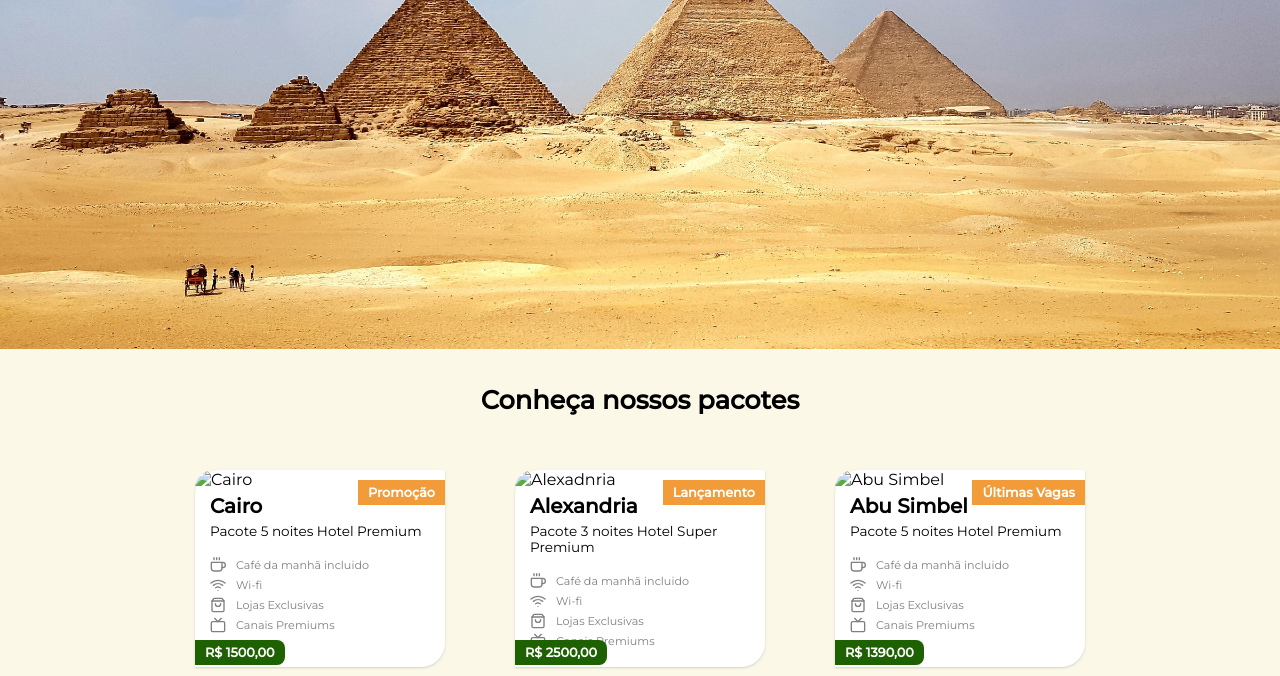
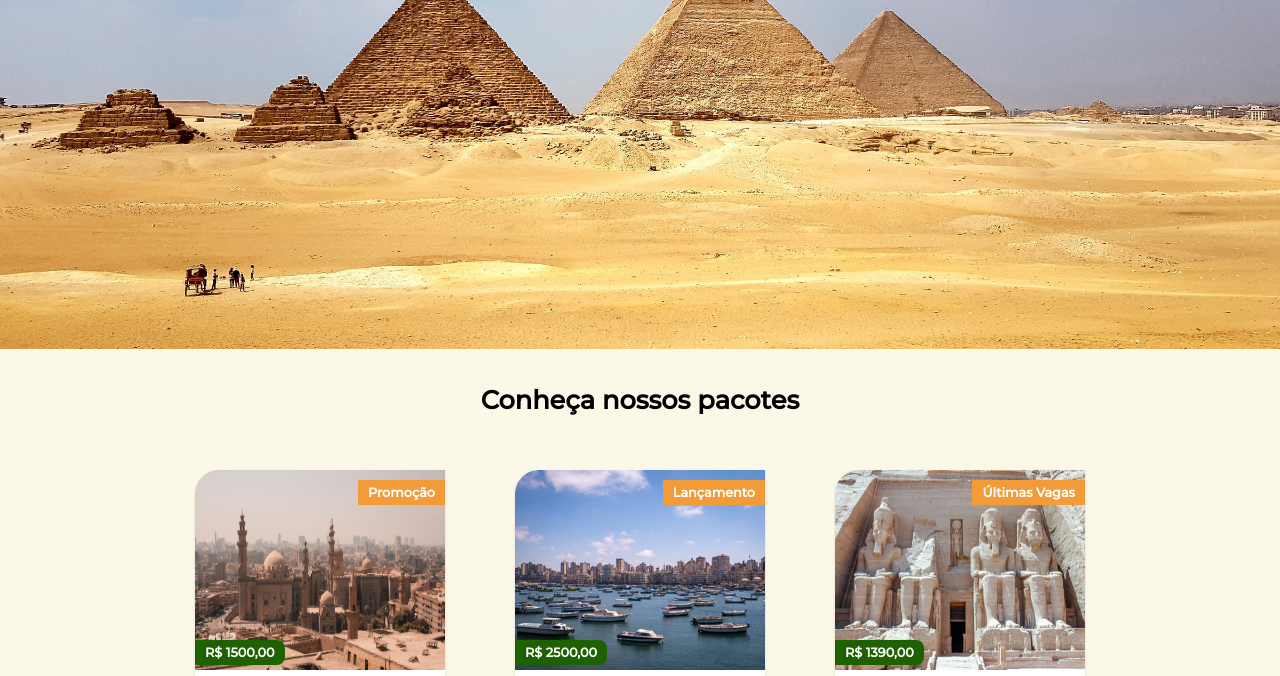
Before and after one commit to Ray4835/Viagem, a plain HTML site: page index.html in a window 1280 px wide. Shown: the part 301-977 px from the top of the page. Drawn offline with nearby package versions, Linux system fonts and the light colour scheme.

Commit message:
Update index.html

```diff
--- a/index.html
+++ b/index.html
@@ -11,12 +11,12 @@
 	<meta name="description" content="Venha planejar sua viagem ao Egito com a gente.">
 
 	<meta property="og:type" content="website" />
-	<meta property="og:title" content="Vania Viagens - Viagens Personalizadas" />
+	<meta property="og:title" content="Ray&Mandy Viagens- Viagens Personalizadas" />
 	<meta property="og:description" content="Planeje a sua viagem dos sonhos. Montamos sua viagem personalizada, escolha entre África, Ásia e Oceania." />
 	<meta property="og:url" content="http://vaniamesquita.me/site-viagem" />
 	<meta property="og:image" content="http://vaniamesquita.me/site-viagem/assets/img/cairo.jpg" />
 
-	<!-- Global site tag (gtag.js) - Google Analytics -->
+
 	<script async src="https://www.googletagmanager.com/gtag/js?id=G-VHQZ6RVK51"></script>
 	<script>
   	window.dataLayer = window.dataLayer || [];
@@ -37,7 +37,7 @@
 <body>
 	<header>
 		<nav>
-			<p id="Home">Vania Viagens</p>
+			<p id="Home">Ray&Mandy Viagens</p>
 			<ul>
 				<li><a href="#Home">Home</a></li>
 				<li><a href="#Pacotes">Pacotes</a></li>
@@ -68,7 +68,7 @@
 					<p>R$ 1500,00</p>
 				</div>
 
-				<img class='card-image' src="assets/img/cairo.jpg" alt="Cairo">
+				<img class='card-image' src="cairo.jpg" alt="Cairo">
 				<div class="card-content">
 					<h1>Cairo</h1>
 					<p>Pacote 5 noites Hotel Premium</p>
@@ -92,7 +92,7 @@
 					<p>R$ 2500,00</p>
 				</div>
 
-				<img class='card-image' src="assets/img/alexandria.jpg" alt="Alexadnria">
+				<img class='card-image' src="alexandria.jpg" alt="Alexadnria">
 				<div class="card-content">
 					<h1>Alexandria</h1>
 					<p>Pacote 3 noites Hotel Super Premium</p>
@@ -116,7 +116,7 @@
 					<p>R$ 1390,00</p>
 				</div>
 
-				<img class='card-image' src="assets/img/abu-simbel.jpg" alt="Abu Simbel">
+				<img class='card-image' src="abu-simbel.jpg" alt="Abu Simbel">
 				<div class="card-content">
 					<h1>Abu Simbel</h1>
 					<p>Pacote 5 noites Hotel Premium</p>
```
